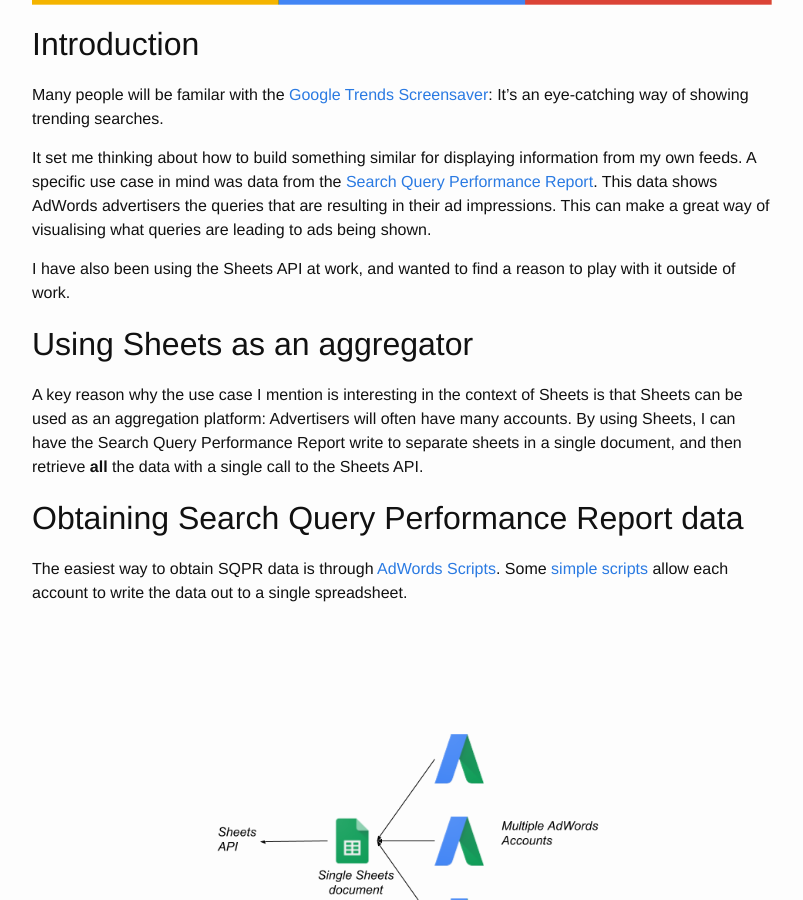
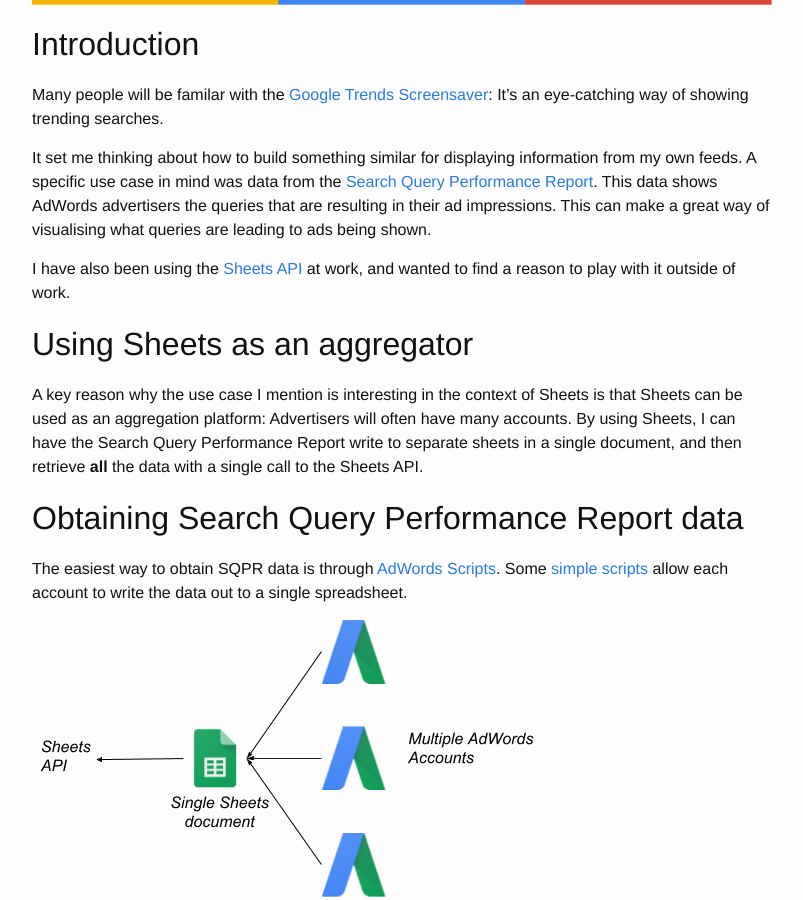
Before and after one commit to plemont/plemont.github.io, a Jekyll site: the page built from _posts/2016-09-10-displaying-search-queries-with-sheets-api.md, in a window 1280 px wide and 900 px high, scrolled down 659 px. Shown: the whole window, without its empty margins (238-1041 px from the left). Built offline with Jekyll 4.4.1, drawn with Linux system fonts in a browser that asks for light colours; part of the change alters nothing that is shown.

```diff
--- a/_posts/2016-09-10-displaying-search-queries-with-sheets-api.md
+++ b/_posts/2016-09-10-displaying-search-queries-with-sheets-api.md
@@ -18,8 +18,8 @@ This data shows AdWords advertisers the queries that are resulting in their
 ad impressions. This can make a great way of visualising what queries are
 leading to ads being shown.
 
-I have also been using the Sheets API at work, and wanted to find a reason to
-play with it outside of work.
+I have also been using the [Sheets API](https://developers.google.com/sheets/)
+at work, and wanted to find a reason to play with it outside of work.
 
 ## Using Sheets as an aggregator
 
```
Also changed, not shown: images/aggregate.png.
